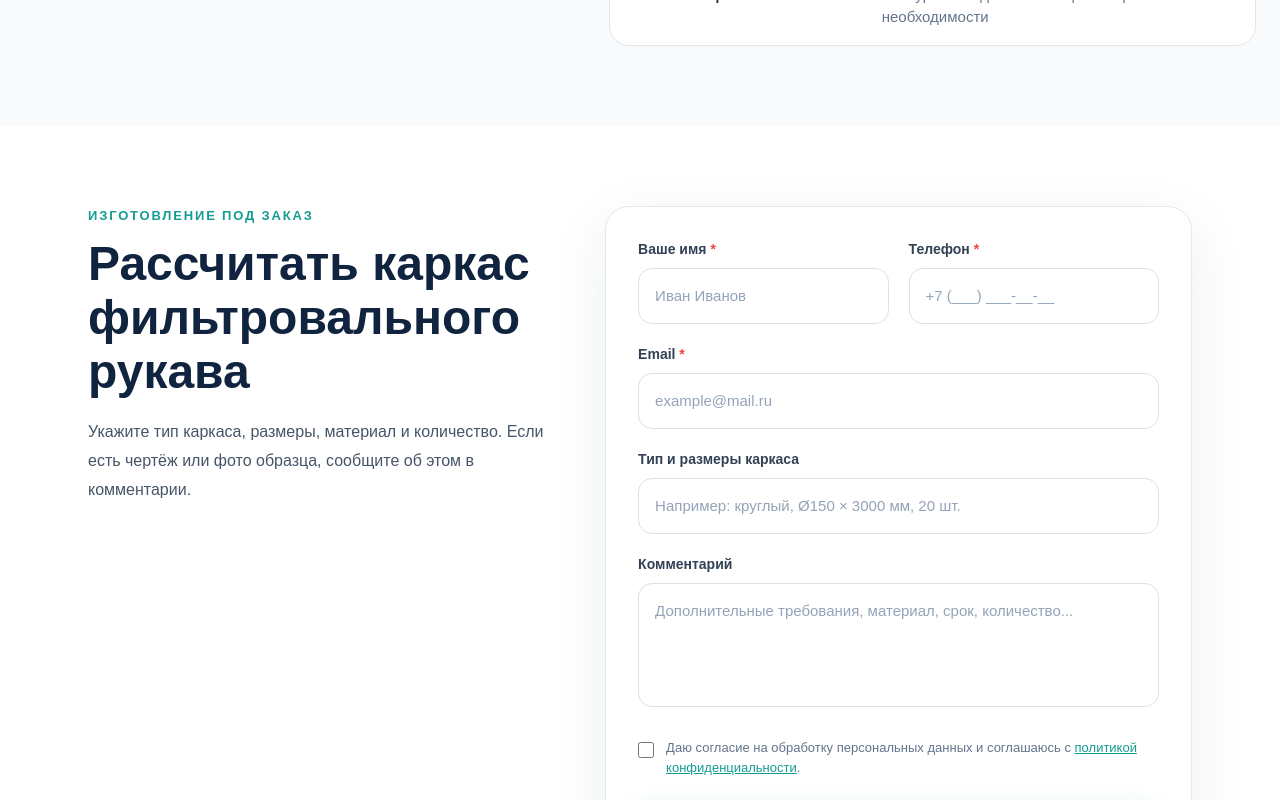
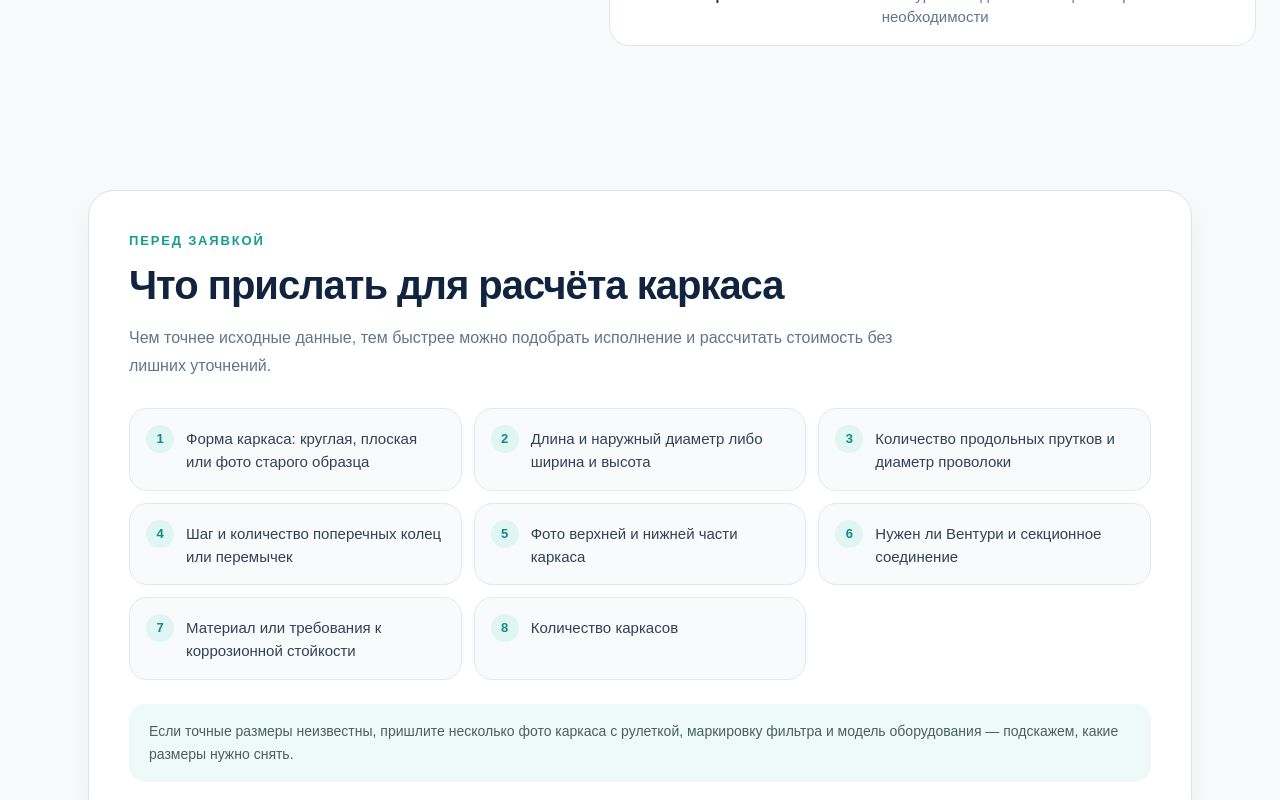
Before and after one commit to karipupkina-ux/filterflow-next, a Next.js app: page /karkasy-dlya-filtrovalnyh-rukavov in a window 1280 px wide. Shown: the part 3320-4120 px from the top of the page. Built offline with nearby package versions, Linux system fonts and the light colour scheme.

Commit message:
Commercial SEO: add request checklist to product page

```diff
--- a/app/karkasy-dlya-filtrovalnyh-rukavov/page.tsx
+++ b/app/karkasy-dlya-filtrovalnyh-rukavov/page.tsx
@@ -6,6 +6,7 @@ import ServiceJsonLd from "../components/ServiceJsonLd";
 import ProductInquiryForm from "../components/ProductInquiryForm";
 import SeeAlsoLinks from "../components/SeeAlsoLinks";
 import ProductGuides from "../components/ProductGuides";
+import RequestChecklist from "../components/RequestChecklist";
 import FloatingContacts from "../components/feature/FloatingContacts";
 import { pageMetadata, SITE_URL } from "@/lib/seo-metadata";
 
@@ -188,6 +189,21 @@ export default function FilterCagesPage() {
           </div>
         </section>
 
+        <RequestChecklist
+          title="Что прислать для расчёта каркаса"
+          items={[
+            "Форма каркаса: круглая, плоская или фото старого образца",
+            "Длина и наружный диаметр либо ширина и высота",
+            "Количество продольных прутков и диаметр проволоки",
+            "Шаг и количество поперечных колец или перемычек",
+            "Фото верхней и нижней части каркаса",
+            "Нужен ли Вентури и секционное соединение",
+            "Материал или требования к коррозионной стойкости",
+            "Количество каркасов",
+          ]}
+          note="Если точные размеры неизвестны, пришлите несколько фото каркаса с рулеткой, маркировку фильтра и модель оборудования — подскажем, какие размеры нужно снять."
+        />
+
         <section id="zakaz" className="py-14 md:py-20">
           <div className="mx-auto grid max-w-6xl gap-10 px-5 sm:px-6 lg:grid-cols-[0.88fr_1.12fr] lg:gap-14">
             <div><p className="text-[13px] font-semibold uppercase tracking-[0.14em] text-[#149c94]">Изготовление под заказ</p><h2 className="mt-3 text-[32px] font-bold leading-[1.12] text-[#10233f] md:text-[48px]">Рассчитать каркас фильтровального рукава</h2><p className="mt-5 text-[16px] leading-[1.8] text-[#475569]">Укажите тип каркаса, размеры, материал и количество. Если есть чертёж или фото образца, сообщите об этом в комментарии.</p></div>
```
